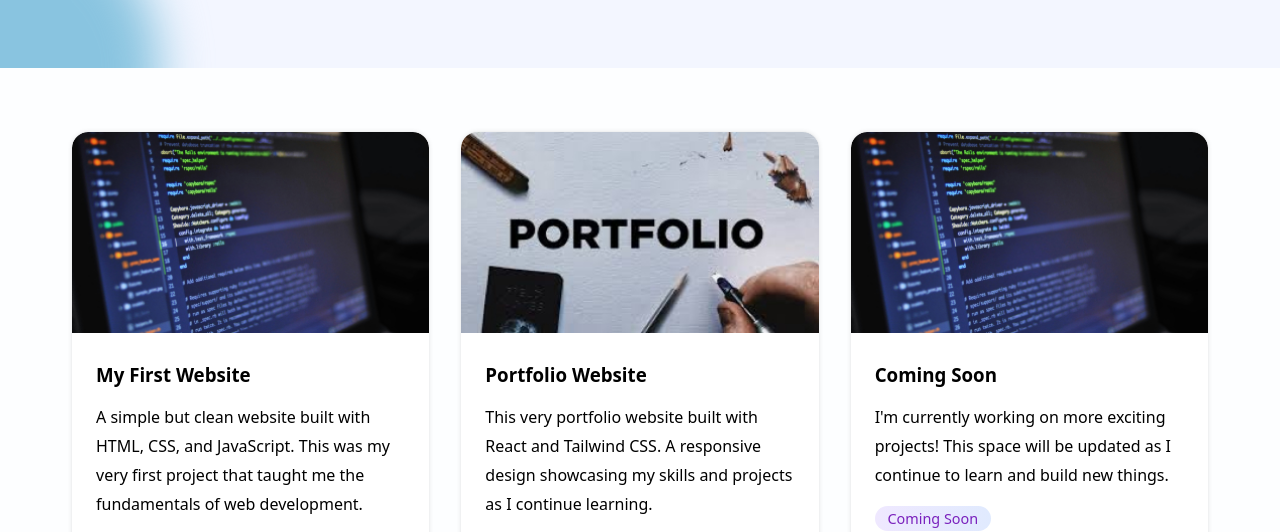
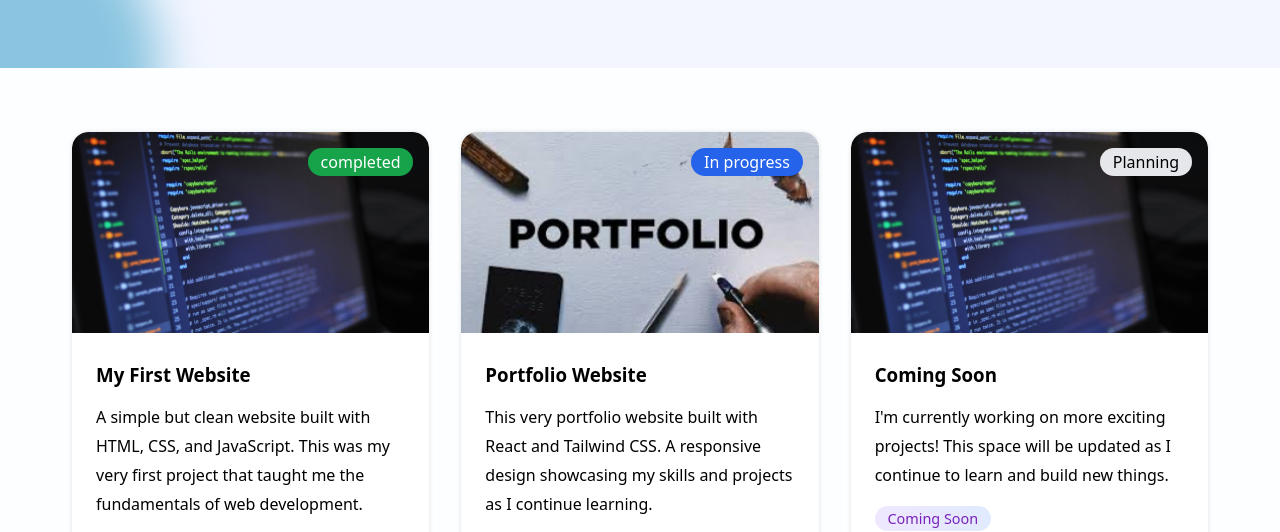
Before and after one commit to nithish2605/myportfolio, a plain HTML site: page about/projects.html in a window 1280 px wide. Shown: the part 740-1272 px from the top of the page. Drawn offline with nearby package versions, Linux system fonts and the light colour scheme.

Commit message:
projects card page added

```diff
--- a/about/projects.html
+++ b/about/projects.html
@@ -84,7 +84,7 @@
             <section class="overview">
             <div class="project-cards-wrapper">
                 <div class="project-cards">
-                    <div class="project-card-img">
+                    <div class="project-card-img1">
                         <img src="../img/code-image.jpg" alt="">
                     </div>
                    <div class="project-content">
@@ -108,7 +108,7 @@
                    </div>
                 </div>
                 <div class="project-cards">
-                    <div class="project-card-img">
+                    <div class="project-card-img2">
                         <img src="../img/portfolio-image.jpg" alt="">
                     </div>
                    <div class="project-content">
@@ -132,7 +132,7 @@
                    </div>
                 </div>
                  <div class="project-cards">
-                    <div class="project-card-img">
+                    <div class="project-card-img3">
                         <img src="../img/code-image.jpg" alt="">
                     </div>
                    <div class="project-content">
--- a/css/projects.css
+++ b/css/projects.css
@@ -39,6 +39,7 @@ img{
     box-shadow: rgba(0, 0, 0, 0.1) 0px 0px 5px 0px, rgba(0, 0, 0, 0.1) 0px 0px 1px 0px;
     overflow: hidden;
     transition: all 0.3s ease-out;
+    position: relative;
 }
 .project-cards:hover{
     transform: scale(1.05);
@@ -64,7 +65,39 @@ img{
     line-height: 1.8rem;
     margin-bottom: 1rem;
 }
-
+.project-card-img1::before{
+    content: "completed";
+    background-color:#16a34a;
+    color: #ffffff;
+    position: absolute;
+    top: 1rem;
+    right: 1rem;
+    z-index: 10;
+    padding: 0.2rem 0.8rem;
+    border-radius:1rem;
+}
+.project-card-img2::before{
+    content: "In progress";
+    background-color:#2563eb;
+    color: #ffffff;
+    position: absolute;
+    top: 1rem;
+    right: 1rem;
+    z-index: 10;
+    padding: 0.2rem 0.8rem;
+    border-radius:1rem;
+}
+.project-card-img3::before{
+    content: "Planning";
+    background-color:#e5e7eb;
+    color: black;
+    position: absolute;
+    top: 1rem;
+    right: 1rem;
+    z-index: 10;
+    padding: 0.2rem 0.8rem;
+    border-radius:1rem;
+}
 .project-skills{
     display: flex;
     gap: 1.5rem;
@@ -142,6 +175,9 @@ img{
         flex-direction: column;
         padding:0 2rem;
     }
+    .card{
+        gap: 1rem;
+    }
 }
 
   @media (max-width:769px) {
```
